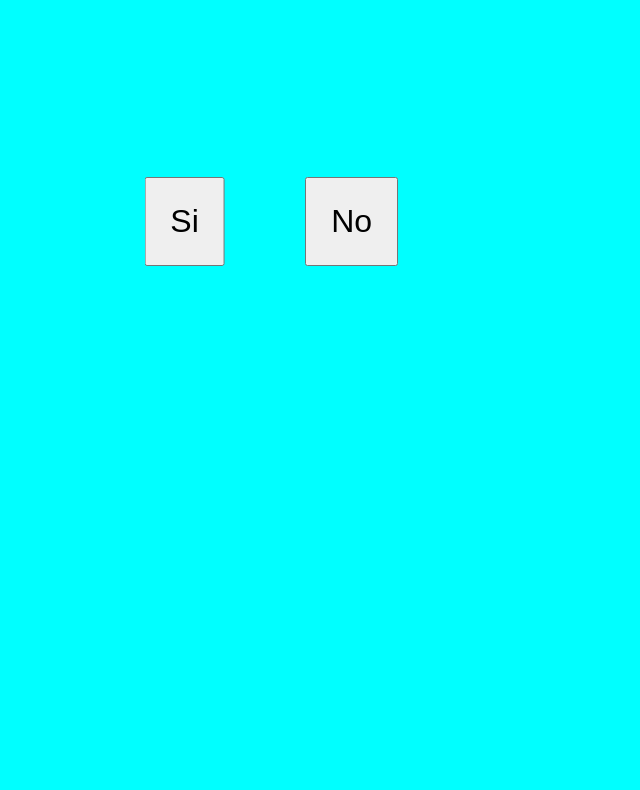
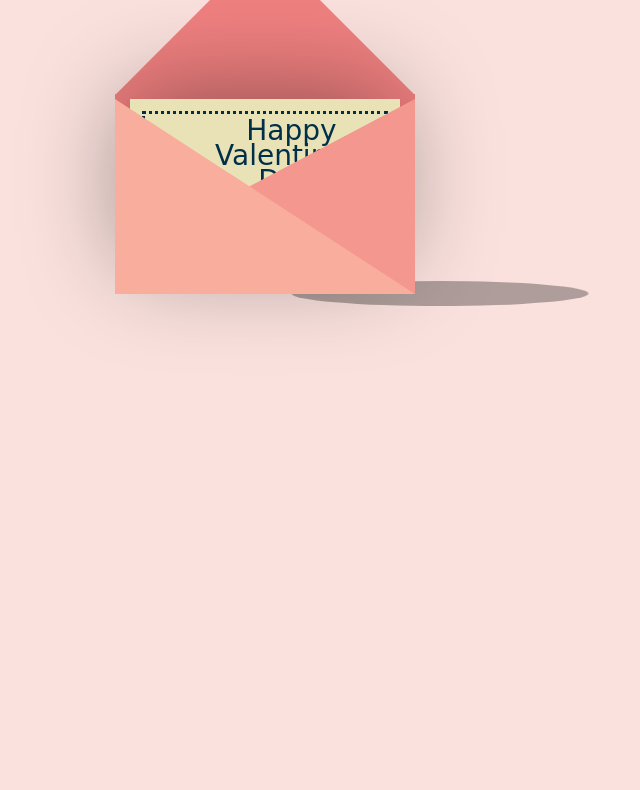
Before and after one commit to Omar1703/declaracion, a plain HTML site: page index.html in a window 1280 px wide. Shown: the part 244-1034 px from the top of the page, without its empty margins (375-1015 px from the left). After the commit the page ends 816 px from the top, so only its background shows below. Drawn offline with nearby package versions, Linux system fonts and the light colour scheme.

Commit message:
Add files via upload

```diff
--- a/index.html
+++ b/index.html
@@ -1,20 +1,30 @@
 <!DOCTYPE html>
-<html lang="es">
+<html lang="en">
+
 <head>
+    <!-- coding by helpme_coder -->
     <meta charset="UTF-8">
-    <meta http-equiv="X-UA-Compatible" content="IE=edge">
     <meta name="viewport" content="width=device-width, initial-scale=1.0">
-    <title>Declaracion</title>
-    <link rel="stylesheet" href="estilos.css">
+    <title>Valentines day card | @helpme_coder</title>
+    <link rel="stylesheet" href="style.css">
+    <script src="https://code.jquery.com/jquery-3.6.4.min.js"></script>
+
 </head>
+
 <body>
+    <div class="container">
+        <div class="valentines">
+            <div class="envelope"></div>
+            <div class="front"></div>
+            <div class="card">
+                <div class="text">Happy</br> Valentine's</br> Day!</div>
+                <div class="heart"></div>
+            </div>
+        </div>
+    </div>
+    <div class="shadow"></div>
+    </div>
+    <script src="script.js"></script>
+</body>
 
-    <div class="contenedor">
-        <p>¿Quieres estar conmigo siempre?</p>
-        <button id="yesBtn">Si</button>
-        <button id="noBtn">No</button>
-    </div>
-    <script src="index.js"></script>
-
-</body>
 </html>
--- /dev/null
+++ b/script.js
@@ -0,0 +1,19 @@
+$(document).ready(function () {
+    $(".container")
+      .mouseenter(function () {
+        $(".card").stop().animate(
+          {
+            top: "-90px",
+          },
+          "slow"
+        );
+      })
+      .mouseleave(function () {
+        $(".card").stop().animate(
+          {
+            top: 0,
+          },
+          "slow"
+        );
+      });
+  });
--- /dev/null
+++ b/style.css
@@ -0,0 +1,159 @@
+/* Set the colour and the position of the background and the elements */
+body {
+    display: flex;
+    justify-content: center;
+    align-items: center;
+    height: 100vh;
+    background-color: #fae1dd;
+  }
+
+  .container {
+    position: relative;
+  }
+  .valentines {
+    position: relative;
+    top: 50px;
+    cursor: pointer;
+    animation: up 3s linear infinite;
+  }
+
+  /* Style the envelope and the card */
+  .envelope {
+    position: relative;
+    width: 300px;
+    height: 200px;
+    background-color: #f08080;
+  }
+
+  .envelope:before {
+    background-color: #f08080;
+    content: "";
+    position: absolute;
+    width: 212px;
+    height: 212px;
+    transform: rotate(45deg);
+    top: -105px;
+    left: 44px;
+    border-radius: 30px 0 0 0;
+  }
+
+  .card {
+    position: absolute;
+    background-color: #eae2b7;
+    width: 270px;
+    height: 170px;
+    top: 5px;
+    left: 15px;
+    box-shadow: -5px -5px 100px rgba(0, 0, 0, 0.4);
+  }
+
+  .card:before {
+    content: "";
+    position: absolute;
+    border: 3px solid #003049;
+    border-style: dotted;
+    width: 240px;
+    height: 140px;
+    left: 12px;
+    top: 12px;
+  }
+
+  .text {
+    position: absolute;
+    font-family:  'Brush Script MT', cursive;
+    font-size: 28px;
+    text-align: center;
+    line-height: 25px;
+    top: 19px;
+    left: 85px;
+    color: #003049;
+  }
+
+  .heart {
+    background-color: #d62828;
+    display: inline-block;
+    height: 30px;
+    margin: 0 10px;
+    position: relative;
+    top: 110px;
+    left: 105px;
+    transform: rotate(-45deg);
+    width: 30px;
+  }
+
+  .heart:before,
+  .heart:after {
+    content: "";
+    background-color: #d62828;
+    border-radius: 50%;
+    height: 30px;
+    position: absolute;
+    width: 30px;
+  }
+
+  .heart:before {
+    top: -15px;
+    left: 0;
+  }
+
+  .heart:after {
+    left: 15px;
+    top: 0;
+  }
+  .front {
+    position: absolute;
+    border-right: 180px solid #f4978e;
+    border-top: 95px solid transparent;
+    border-bottom: 100px solid transparent;
+    left: 120px;
+    top: 5px;
+    width: 0;
+    height: 0;
+    z-index: 10;
+  }
+
+  .front:before {
+    position: absolute;
+    content: "";
+    border-left: 300px solid #f8ad9d;
+    border-top: 195px solid transparent;
+    left: -120px;
+    top: -95px;
+    width: 0;
+    height: 0;
+  }
+
+  /* Add the shadow */
+  .shadow {
+    position: absolute;
+    width: 330px;
+    height: 25px;
+    border-radius: 50%;
+    background-color: rgba(0, 0, 0, 0.3);
+    bottom: 250px;
+    left: 650px;
+    animation: scale 3s linear infinite;
+    z-index: -1;
+  }
+
+  /* To move the envelope up and down */
+  @keyframes up {
+    0%,
+    100% {
+      transform: translateY(0);
+    }
+    50% {
+      transform: translateY(-30px);
+    }
+  }
+
+  /* to scale the shadow */
+  @keyframes scale {
+    0%,
+    100% {
+      transform: scaleX(1);
+    }
+    50% {
+      transform: scaleX(0.85);
+    }
+  }
```
